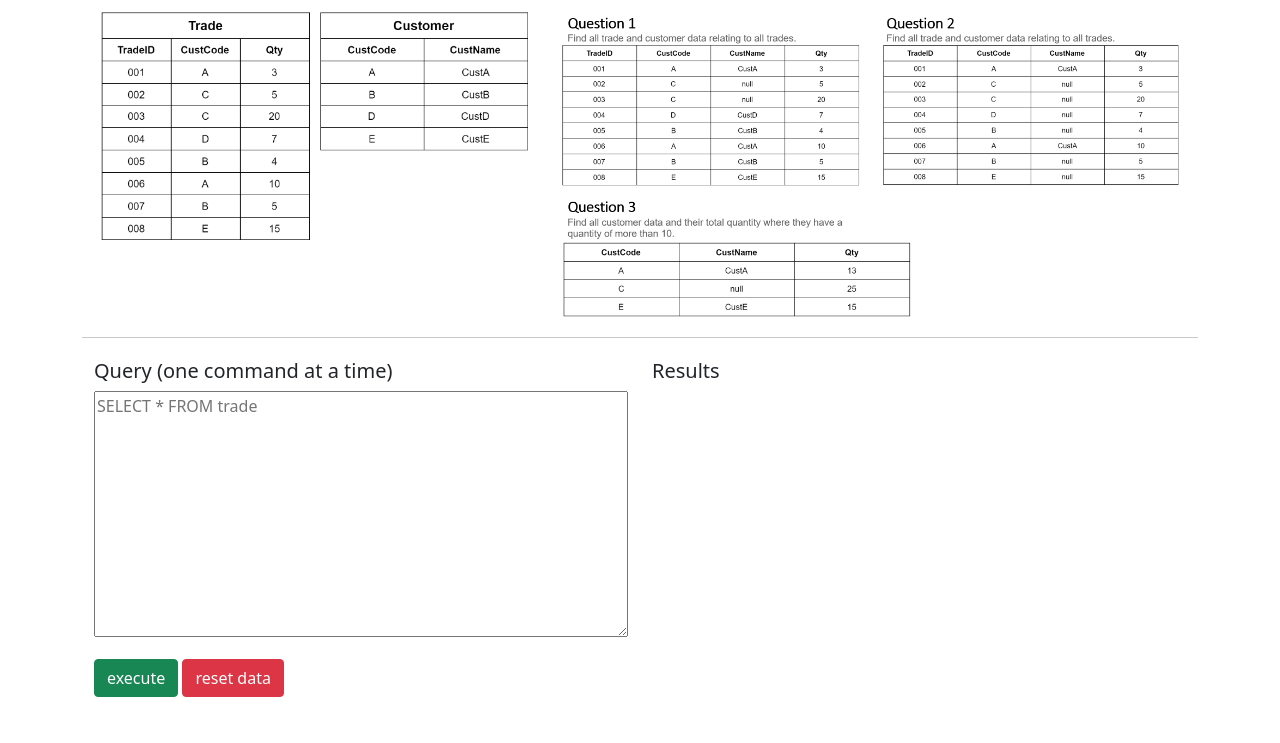
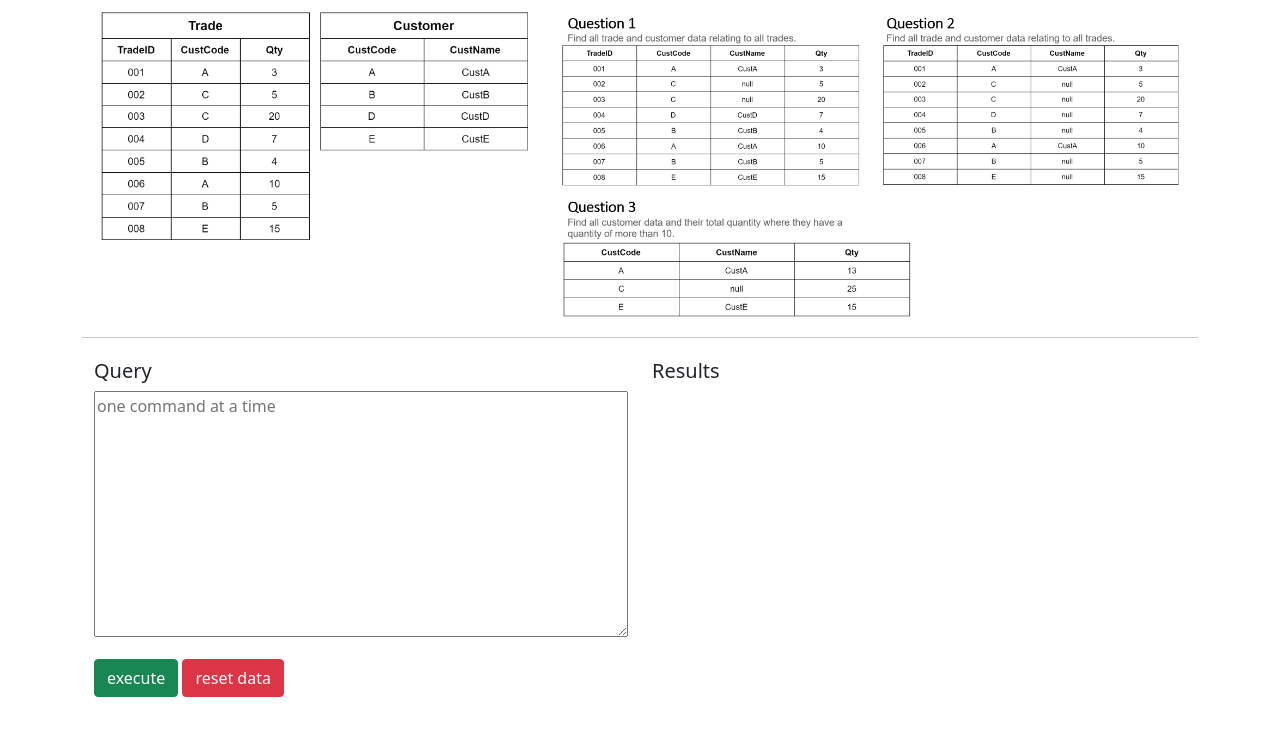
Before and after one commit to euanacampbell/sqlite-editor, a Flask app: a page that uses templates/interview.html in a window 1280 px wide. Shown: the part 57-800 px from the top of the page. Run offline with Flask 2, Linux system fonts and the light colour scheme; some libraries are stand-ins or nearby versions.

Commit message:
Update interview.html

```diff
--- a/templates/interview.html
+++ b/templates/interview.html
@@ -32,9 +32,9 @@
         <div class="container" style="margin-top: 10px">
           <div class="row">
             <div class="col-sm-12 col-md-6" style="margin-top: 5px;">
-              <h5>Query (one command at a time)</h5>
+              <h5>Query</h5>
               <div class="item">
-                <textarea placeholder="SELECT * FROM trade" style="min-width: 100%" spellcheck="false" rows="10" class="query" id='query'></textarea>
+                <textarea placeholder="one command at a time" style="min-width: 100%" spellcheck="false" rows="10" class="query" id='query'></textarea>
               </div>
               <p id='error-message' style="color:red"></p>
               <div class="btn-block">
@@ -45,7 +45,7 @@
             <div class="col-sm-12 col-md-6" style="margin-top: 5px;">
               <h5>Results</h>
               <div class="results">
-                <table style="width:100%" id='results' class="table table-striped">
+                <table style="width:100%" id='results' class="table table-bordered">
                 </table>
               </div>
             </div>
```
